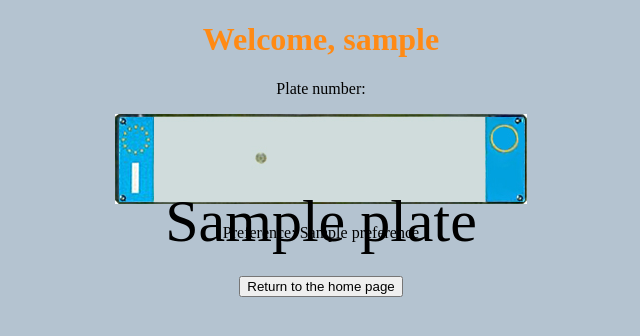
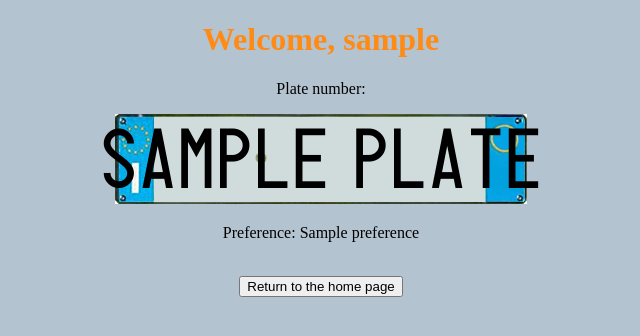
Before and after one commit to AmI-2019/SmartPark-code, a Flask app: template UserManagement/templates/user_page.html in a window 1280 px wide. Shown: the top 336 px of the page, without its empty margins (319-959 px from the left). Run offline with Flask 2, Linux system fonts and the light colour scheme; the template is opened without the code that fills it: most values are stand-ins (such as "Sample title", 1, 10 or a date in 2020).

Commit message:
Fixed plate graphics in the user page.

```diff
--- a/UserManagement/static/style.css
+++ b/UserManagement/static/style.css
@@ -54,16 +54,17 @@ h1{
   color: black;
 }
 
-/*
 @font-face {
-  font-family: custom_font;
-  src: "static\plates1999.ttf";
+  font-family: plate_font;
+  src: url("plates1999.ttf");
 }
-*/
 
 #number{
   position: absolute;
-  font-size: 60px;
+  font-size: 85px;
+  font-family: 'plate_font';
+  word-spacing: -20px;
+  margin: 0px;
   top: 50%;
   left: 50%;
   transform: translate(-50%, -50%);
--- a/UserManagement/web.py
+++ b/UserManagement/web.py
@@ -52,7 +52,7 @@ def login_control():
     plate=result[0]
     preference=result[1]
 
-    plate_with_spaces=plate[0:2]+" "+plate[2:5]+" "+plate[5:7]
+    plate_with_spaces=plate[0:2]+" "+plate[2:7]
     return render_template("user_page.html", username=username, plate=plate_with_spaces, preference=preference)
 
 
```
